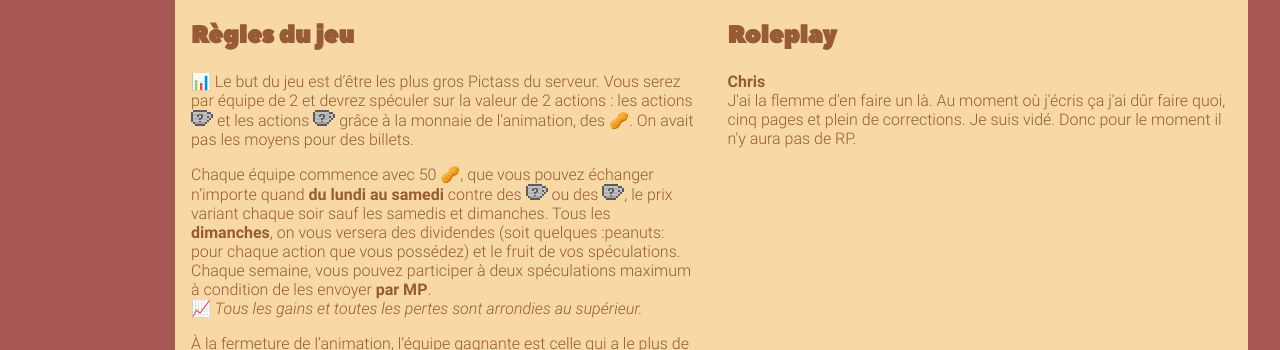
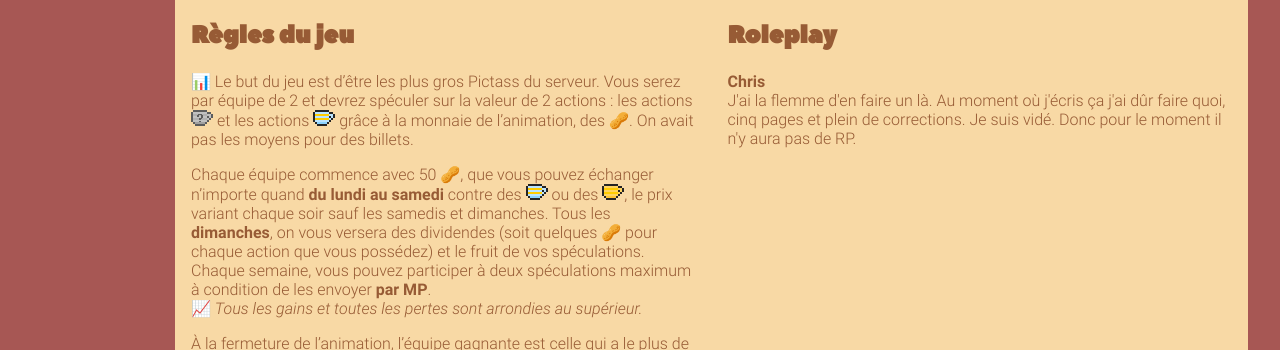
Before and after one commit to vcz-fr/les-tasses-de-cafe, a Jekyll site: the page built from anims/tasse-40.md, in a window 1280 px wide. Shown: the part 338-688 px from the top of the page. Built offline with Jekyll 4.4.1, drawn with Linux system fonts in a browser that asks for light colours; some of the changed lines change nothing that is shown.

Commit message:
Update tasse-40.md

```diff
--- a/anims/tasse-40.md
+++ b/anims/tasse-40.md
@@ -24,24 +24,24 @@ rp:
       text: "J'ai la flemme d'en faire un là. Au moment où j'écris ça j'ai dûr faire quoi, cinq pages et plein de corrections. Je suis vidé. Donc pour le moment il n'y aura pas de RP."
 ---
 
-📊 Le but du jeu est d'être les plus gros Pictass du serveur. Vous serez par équipe de 2 et devrez spéculer sur la valeur de 2 actions : les actions {% include icon/tasse icon="TasseInconnu" %} et les actions {% include icon/tasse icon="TasseInconnu" %} grâce à la monnaie de l'animation, des 🥜. On avait pas les moyens pour des billets.
+📊 Le but du jeu est d'être les plus gros Pictass du serveur. Vous serez par équipe de 2 et devrez spéculer sur la valeur de 2 actions : les actions {% include icon/tasse icon="TasseInconnu" %} et les actions {% include icon/tasse icon="TasseBleue" %} grâce à la monnaie de l'animation, des 🥜. On avait pas les moyens pour des billets.
 
-Chaque équipe commence avec 50 🥜, que vous pouvez échanger n'importe quand **du lundi au samedi** contre des {% include icon/tasse icon="TasseInconnu" %} ou des {% include icon/tasse icon="TasseInconnu" %}, le prix variant chaque soir sauf les samedis et dimanches.
-Tous les **dimanches**, on vous versera des dividendes (soit quelques :peanuts: pour chaque action que vous possédez) et le fruit de vos spéculations.
+Chaque équipe commence avec 50 🥜, que vous pouvez échanger n'importe quand **du lundi au samedi** contre des {% include icon/tasse icon="TasseBleue" %} ou des {% include icon/tasse icon="TasseOrange" %}, le prix variant chaque soir sauf les samedis et dimanches.
+Tous les **dimanches**, on vous versera des dividendes (soit quelques 🥜 pour chaque action que vous possédez) et le fruit de vos spéculations.
 Chaque semaine, vous pouvez participer à deux spéculations maximum à condition de les envoyer **par MP**.
 📈 *Tous les gains et toutes les pertes sont arrondies au supérieur.*
 
 À la fermeture de l'animation, l'équipe gagnante est celle qui a le plus de 🥜. En cas d'égalité, on ira voir du côté de vos actions.
 
 {% capture accordion_content %}
-1️⃣ Vous pouvez vendre toutes les actions d'un même type ({% include icon/tasse icon="TasseInconnu" %} ou {% include icon/tasse icon="TasseInconnu" %}) que vous possédez pour 70% du prix actuel. Si vous êtes la personne qui a vendu le plus d'actions de ce type en fin de semaine, vous doublez le montant de la vente. Une seule fois par semaine.
+1️⃣ Vous pouvez vendre toutes les actions d'un même type ({% include icon/tasse icon="TasseBleue" %} ou {% include icon/tasse icon="TasseOrange" %}) que vous possédez pour 70% du prix actuel. Si vous êtes la personne qui a vendu le plus d'actions de ce type en fin de semaine, vous doublez le montant de la vente. Une seule fois par semaine.
 *Note : les ventes "inutiles" comme les achats/ventes le même jour sans variation ne comptent pas.*
 
 2️⃣ Vous pouvez perdre la moitié de vos actions d'un même type. Si le type que vous avez choisi est minoritaire en nombre total d'actions perdues de la semaine, vous gagnez 250% de ce que vous avez perdu.
 
 3️⃣ Vous pouvez parier un certain montant en 🥜 sur l'évolution du prix d'une action sur 3 jours (par exemple, si on est mardi, vous pouvez tenter de deviner si le prix du Jeudi sera supérieur, égal ou inférieur). Si vous avez bon, vous doublez votre mise.
 
-4️⃣ Vous pouvez investir toutes vos 🥜 dans une des spéculations ci-dessus. Si celle-ci rapporte le plus de 🥜 par rapport aux 2 autres spéculations durant la semaine, vous doublez vos actions {% include icon/tasse icon="TasseInconnu" %} et {% include icon/tasse icon="TasseInconnu" %}.
+4️⃣ Vous pouvez investir toutes vos 🥜 dans une des spéculations ci-dessus. Si celle-ci rapporte le plus de 🥜 par rapport aux 2 autres spéculations durant la semaine, vous doublez vos actions {% include icon/tasse icon="TasseBleue" %} et {% include icon/tasse icon="TasseOrange" %}.
 
 5️⃣ *Débloqué à la dernière semaine.*
 
```
